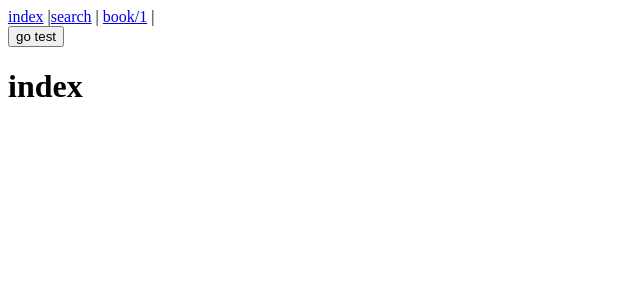
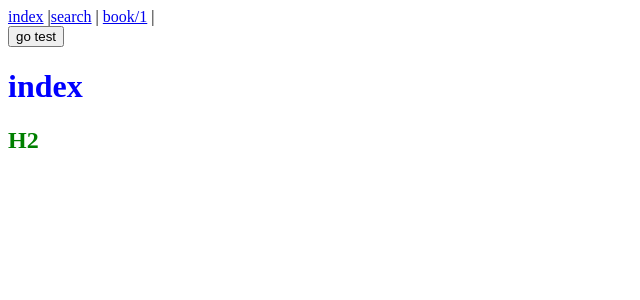
Before and after one commit to jangjaeko/NextJS_page_router, a Next.js app: page / in a window 1280 px wide. Shown: the top 300 px of the page, without its empty margins (0-640 px from the left). Built offline with nearby package versions, Linux system fonts and the light colour scheme.

Commit message:
feat: css module

```diff
--- /dev/null
+++ b/src/pages/api/time.ts
@@ -0,0 +1,6 @@
+import type { NextApiRequest, NextApiResponse } from "next";
+
+export default function handler(req: NextApiRequest, res: NextApiResponse) {
+  const data = new Date();
+  res.json({ time: data.toISOString() });
+}
--- /dev/null
+++ b/src/pages/index.module.css
@@ -0,0 +1,7 @@
+.h1 {
+  color: blue;
+}
+
+.h2 {
+  color: green;
+}
--- a/src/pages/index.tsx
+++ b/src/pages/index.tsx
@@ -1,7 +1,10 @@
+import style from "./index.module.css";
+
 export default function Home() {
   return (
     <>
-      <h1>index</h1>
+      <h1 className={style.h1}>index</h1>
+      <h2 className={style.h2}> H2</h2>
     </>
   );
 }
```
